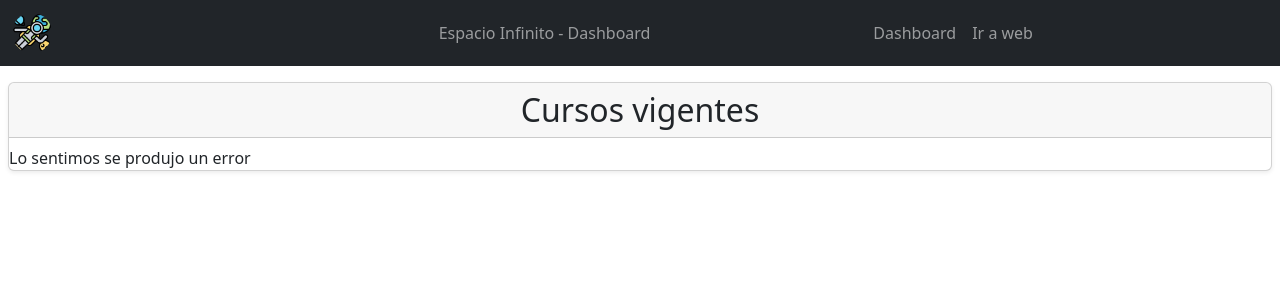
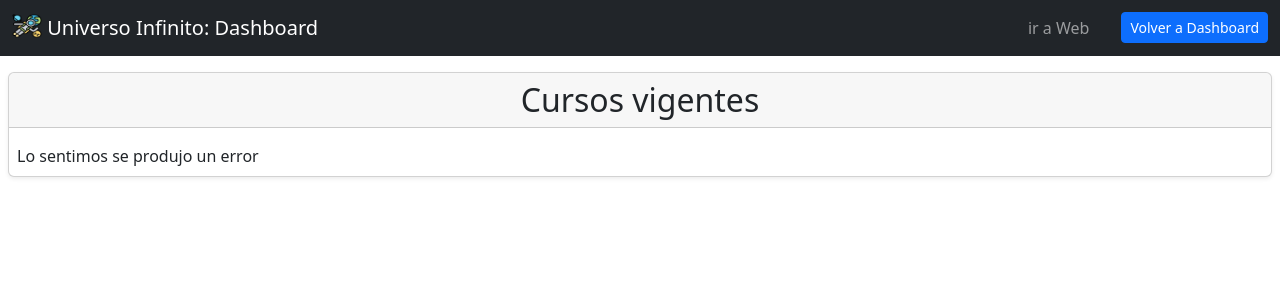
Before and after one commit to Jualpa/Proyecto-integrador, a Flask app: template app/templates/cursos_CRUD.html in a window 1280 px wide. Shown: the top 300 px of the page. Run offline with Flask 3, Linux system fonts and the light colour scheme; the template is opened without the code that fills it, so the values that code supplies are empty; some libraries are stand-ins or nearby versions.

Commit message:
Agreg nav en CRUD y login. Correc de errores.

```diff
--- a/app/static/js/main.js
+++ b/app/static/js/main.js
@@ -1,23 +1,26 @@
 document.getElementById("header").innerHTML = `
 
-<nav class="navbar navbar-expand-sm bg-dark navbar-dark">
-  <div class="container-fluid align-items-lg-start">
-    <a class="navbar-brand" href="../templates/cursos_CRUD.html">
-      <img src="../static/imagenes/logo.png" alt="Avatar Logo" style="width:40px;" class="rounded-pill">
+<nav class="navbar navbar-dark bg-dark navbar-expand-md bg-body-tertiary bg-light">
+<div class="container-fluid">
+    <a class="navbar-brand" href="cursos_CRUD.html">
+        <img src="../static/Imagenes/Logo.png" alt="Logo" width="30" height="24"
+            class="d-inline-block align-text-top">
+        Universo Infinito: Dashboard
     </a>
-  </div>
-  <div class="container-fluid">
-    <span class="navbar-text">Espacio Infinito - Dashboard</span>
-  </div>
-  <div class="container-fluid">
+    <button class="navbar-toggler" type="button" data-bs-toggle="collapse" data-bs-target="#navbarNav"
+        aria-controls="navbarNav" aria-expanded="false" aria-label="Toggle navigation">
+        <span class="navbar-toggler-icon"></span>
+    </button>
+    <div class="collapse navbar-collapse justify-content-end" id="navbarNav">
         <ul class="navbar-nav">
             <li class="nav-item">
-      <a class="nav-link" href="../templates/cursos_CRUD.html">Dashboard</a>
+                <a class="nav-link" href="index.html">ir a Web</a>
             </li>
             <li class="nav-item">
-      <a class="nav-link" href="../templates/index.html">Ir a web</a>
+                <a class="btn btn-sm btn-primary mt-1 ms-4" href="cursos_CRUD.html">Volver a Dashboard</a>
             </li>
         </ul>
+    </div>
 </div>
 </nav>
 
--- a/app/static/js/nav.js
+++ b/app/static/js/nav.js
@@ -18,8 +18,8 @@
     <li class="menu_items">
         <a href="./contacto.html" class="menu_href">Contacto</a>
     </li>
-    <li class="menu_items">
-        <a href="./cursos_CRUD.html" class="menu_href">Admin</a>
+    <li class="menu_items ingreso">
+        <a href="./curso_registro.html" class="menu_href">Ingresar</a>
     </li>
 </ul>
 <div class="menu_hamb">
--- a/app/templates/curso_editar.html
+++ b/app/templates/curso_editar.html
@@ -58,7 +58,7 @@
             </div>
 
         </div>
-        <button class="btn btn-primary w-50 align-self-center" v-on:click="modificar()">Guardar cambios</button>
+        <button class="btn btn-primary w-50 mb-3 m-auto" v-on:click="modificar()">Guardar cambios</button>
     </div>
     <script src="../static/js/main.js"></script>
 
--- a/app/templates/curso_nuevo.html
+++ b/app/templates/curso_nuevo.html
@@ -60,7 +60,7 @@
             </div>
 
         </div>
-        <button class="btn btn-primary w-50 align-self-center" onclick="validarFormulario(guardar)">Crear nuevo curso</button>
+        <button class="btn btn-primary w-50 mb-3 m-auto" onclick="validarFormulario(guardar)">Crear nuevo curso</button>
 
     </div>
 
--- a/app/templates/cursos_CRUD.html
+++ b/app/templates/cursos_CRUD.html
@@ -25,16 +25,17 @@
         <div class="card-title">
             <h2 class="mr-lg-4 text-center card-header"><span>Cursos vigentes</span></h2>
         </div>
-        <section v-if="error">Lo sentimos se produjo un error</section>
+        <section v-if="error"><p class="m-2">Lo sentimos se produjo un error</p></section>
         <section v-else>
             <section v-if="cargando">
-                <div class="spinner-border"></div>
-                <p>Cargando .....</p>
+                <div class="spinner-borde m-2"></div>
+                <p class="m-2">Cargando .....</p>
             </section>
             <section v-else>
 
                 <a class="btn btn-success btn-primary m-2" href="curso_nuevo.html">Crear nuevo curso</a>
-                <table class="table table-bordered table-striped m-2">
+                <div class="table-responsive-lg p-2">
+                    <table class="table table-bordered table-striped p-2">
                         <thead class="table-dark">
                             <tr>
                                 <th class="align-middle text-center">Id</th>
@@ -82,6 +83,7 @@
                             </tr>
                         </tbody>
                     </table>
+                </div>
             </section>
         </section>
     </div>
--- a/app/templates/index.html
+++ b/app/templates/index.html
@@ -193,6 +193,7 @@
     <script src="../static/js/nav.js"></script>
     <script src="../static/js/footer.js"></script>
 
+
 </body>
 
 </html>
```
Also changed, not shown: app/static/css/contacto.css (+2 -5 lines), app/static/css/estilo.css (+7 -3 lines), app/static/js/validacion.js (+33 -0 lines), app/templates/curso_registro.html (added, +83 -0 lines), app/templates/cursos.html (+18 -10 lines). Lines whose indentation alone changed are shown as unchanged.
